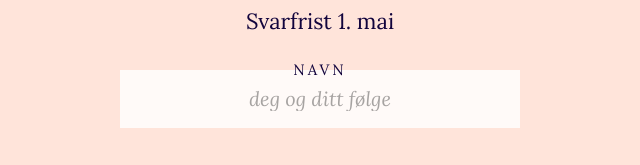
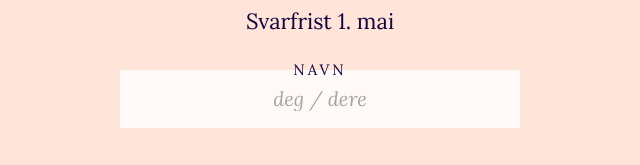
Before and after one commit to danielmahal/benteogolav.no, a website: page src/paamelding.html in a window 1280 px wide. Shown: the part 261-426 px from the top of the page, 320-960 px from the left. Drawn offline with Linux system fonts and the light colour scheme; a script that the page names is missing.

Commit message:
deg / dere

```diff
--- a/src/paamelding.html
+++ b/src/paamelding.html
@@ -34,7 +34,7 @@
         <div class="row">
           <label>
             <div class="label">Navn</div>
-            <input type="text" name="entry.1492385691" placeholder="deg og ditt følge" required />
+            <input type="text" name="entry.1492385691" placeholder="deg / dere" required />
           </label>
         </div>
 
```
